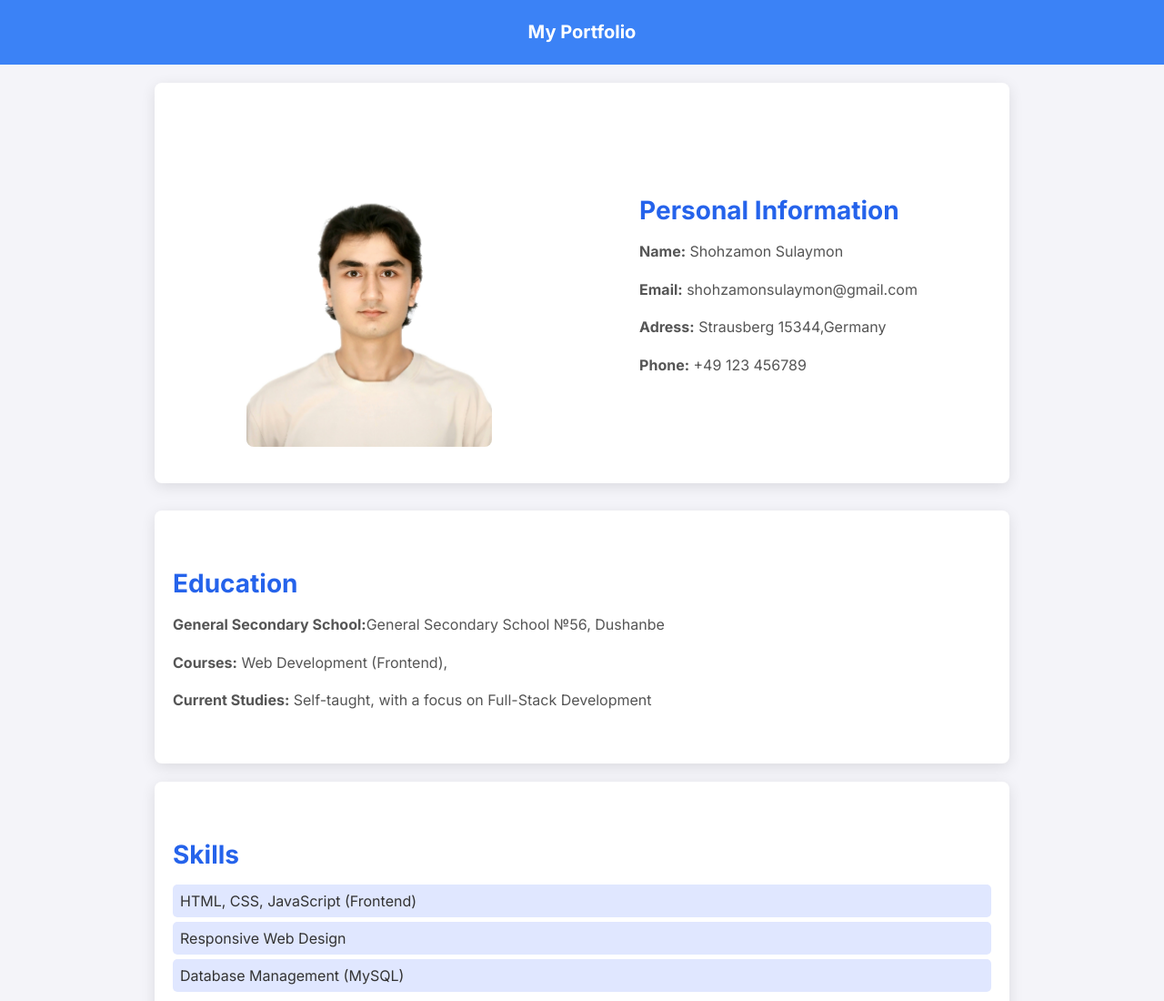
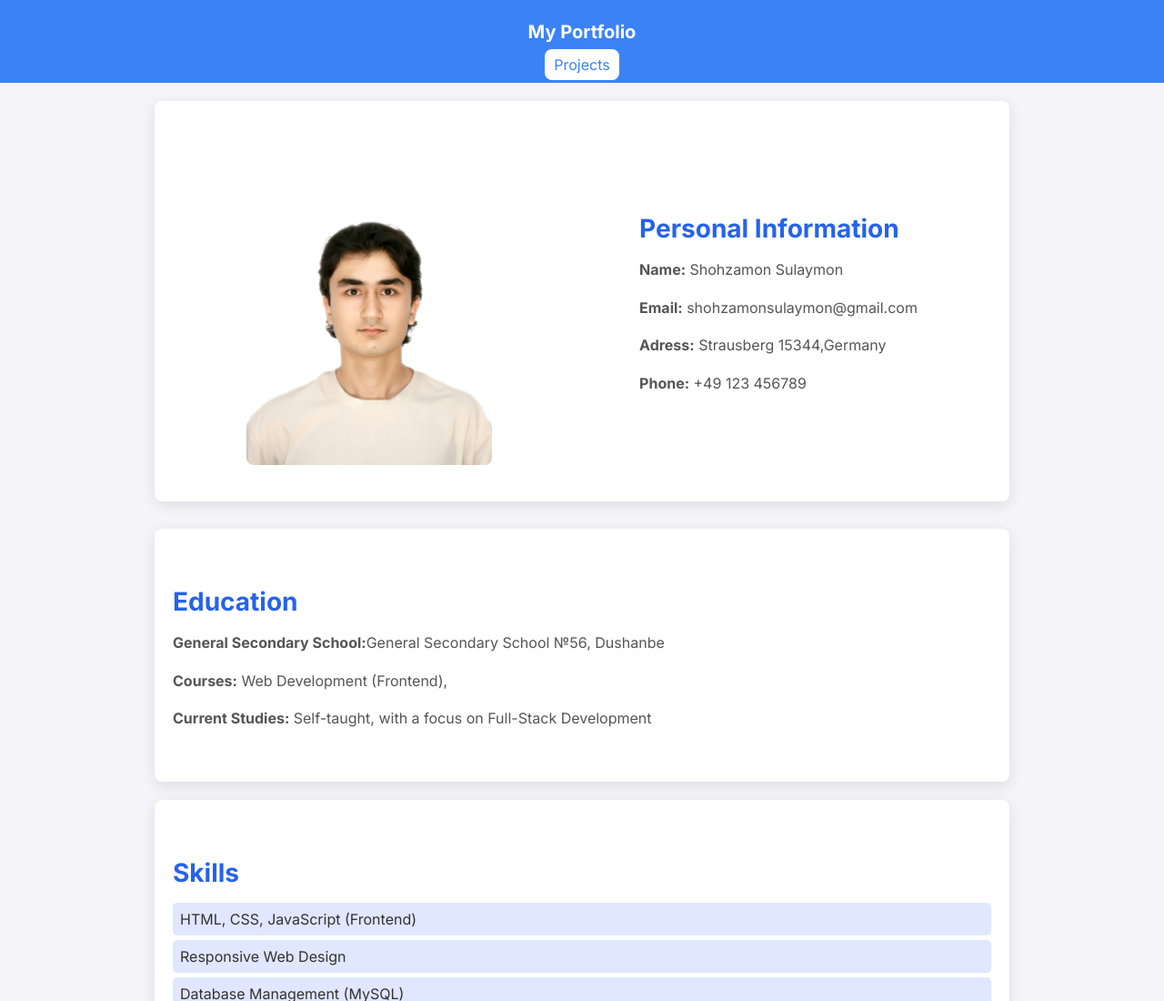
Before and after one commit to ShohzamonSulaymon/Portfolio, a plain HTML site: page index.html in a window 1280 px wide. Shown: the top 1100 px of the page at 91% size. Drawn offline with Linux system fonts and the light colour scheme.

Commit message:
Update index.html

```diff
--- a/index.html
+++ b/index.html
@@ -19,6 +19,13 @@
       color: white;
       padding: 10px 5px;
       text-align: center;
+    }
+     header a{
+      background: white;
+      padding: 7px 10px;
+      border-radius: 8px;
+      text-decoration: none;
+      color: #3b82f6;
     }
 
     header h1 {
@@ -147,7 +154,6 @@
       header h1 {
         font-size: 30px;
       }
-
       header p {
         font-size: 16px;
       }
@@ -164,10 +170,6 @@
       .projects {
         grid-template-columns: 1fr;
       }
-
-      .card {
-
-      }
     }
   </style>
 </head>
@@ -175,6 +177,8 @@
 
   <header>
     <h1>My Portfolio</h1>
+    <a href="#projects" class="project">Projects
+    </a>
   </header>
 
   <section id="personal-info" class="personal-info">
```
